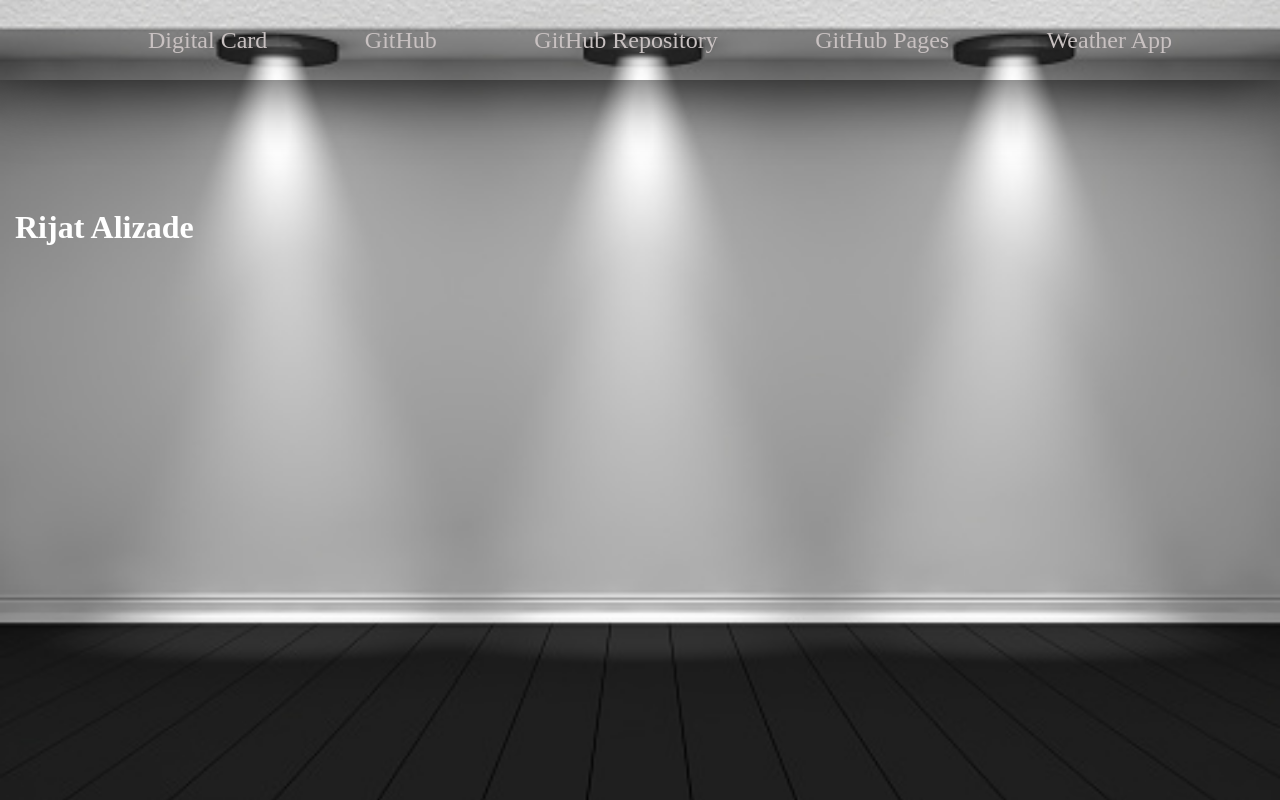
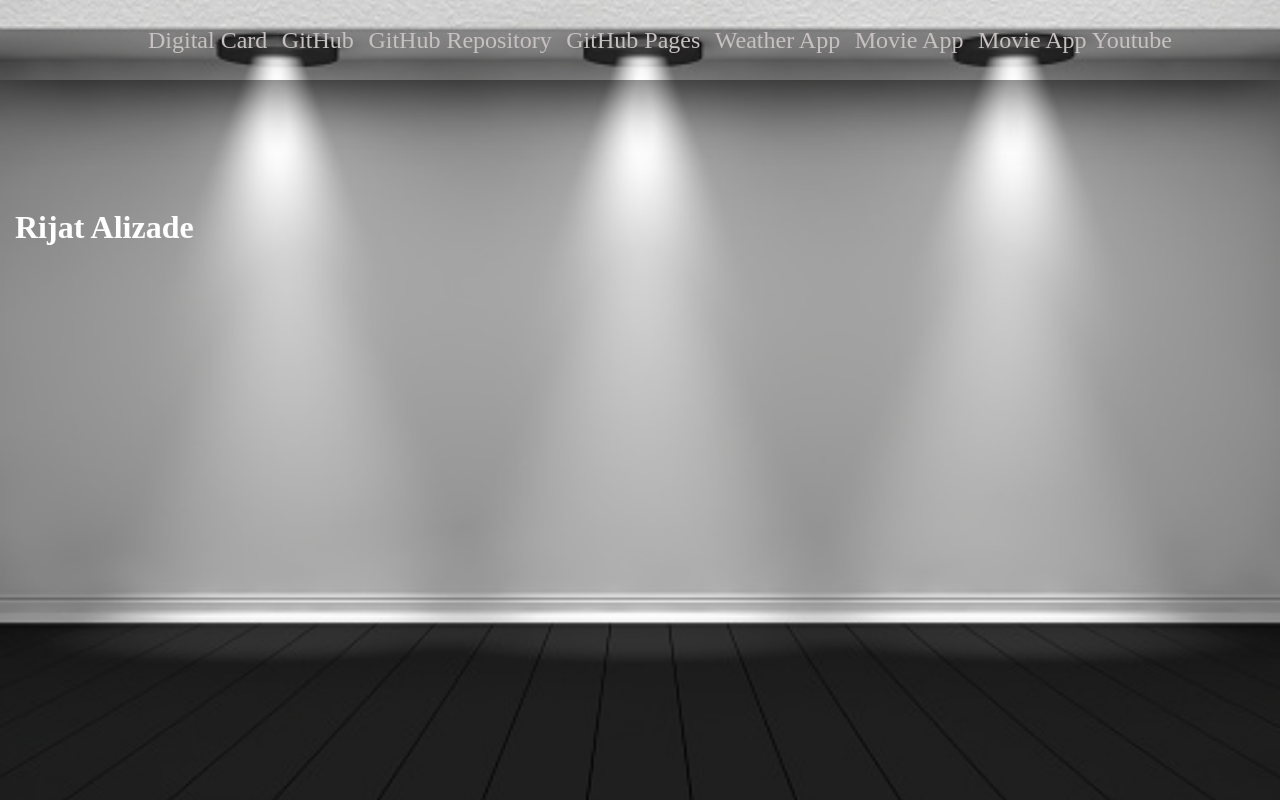
Before and after one commit to rijatalizada/rijatalizada, a website: page index.html in a window 1280 px wide. Drawn offline with Linux system fonts and the light colour scheme; files whose address does not match are found by name.

Commit message:
two links added

```diff
--- a/index.html
+++ b/index.html
@@ -18,6 +18,8 @@
                 <li><a href="https://github.com/rijatalizada/rijatalizada.git">GitHub Repository</a></li>
                 <li><a href="https://rijatalizada.github.io/rijatalizada/">GitHub Pages</a></li>
                 <li><a href="weather.html">Weather App</a></li>
+                <li><a href="https://rijatalizada.github.io/IMDBmovieDatabase/">Movie App</a></li>
+                <li><a href="https://youtu.be/UqErZrOs4V0">Movie App Youtube</a></li>
             </ul>
         </nav>
         <div class="header-body">
```
